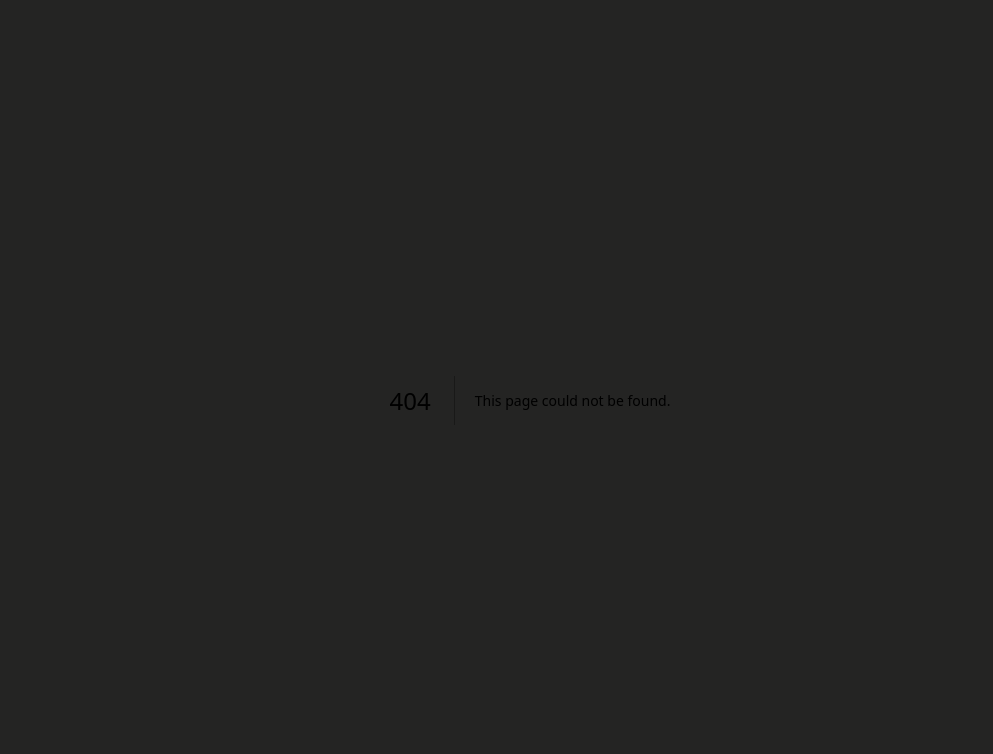
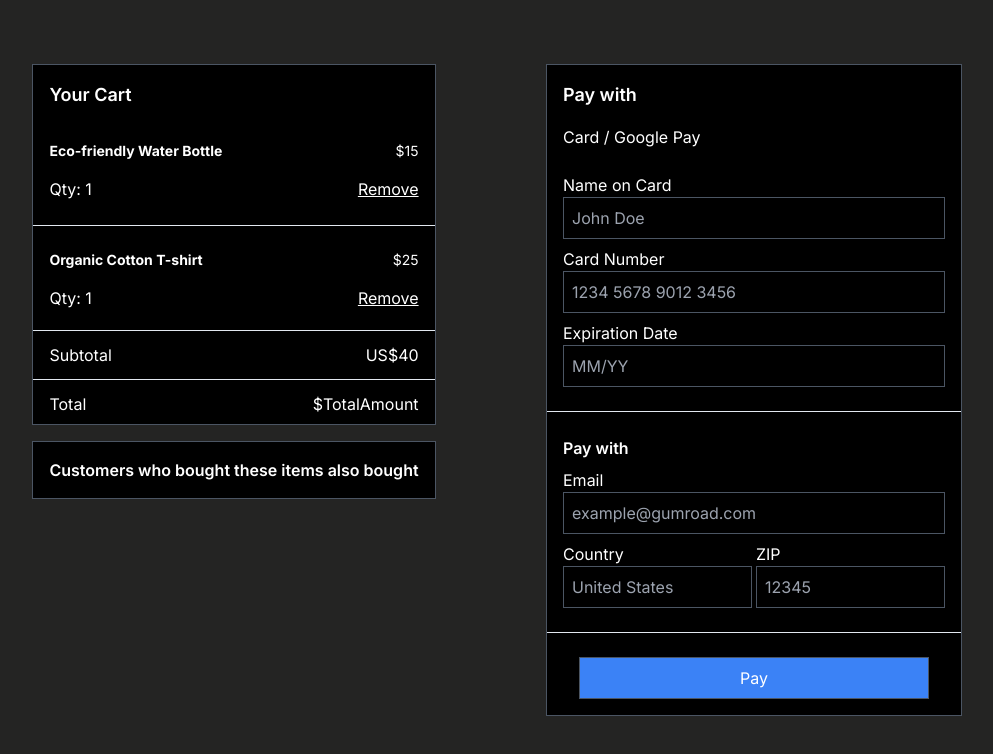
Before and after one commit to cdreetz/gumroad-v2, a Next.js app: page /checkout in a window 1280 px wide. Before the commit this address had no page. Shown: the top 754 px of the page, without its empty margins (110-1103 px from the left). Built offline with nearby package versions, Linux system fonts and the light colour scheme.

Commit message:
checkout page

```diff
--- /dev/null
+++ b/app/checkout/page.tsx
@@ -0,0 +1,110 @@
+import { Separator } from "@/components/ui/separator";
+
+interface CheckoutItemProps {
+  productName: string;
+  price: number;
+}
+
+function CheckoutItem({ productName, price }: CheckoutItemProps) {
+  return (
+      <div className="grid grid-cols-2 gap-4 p-4">
+        <div className="font-bold text-sm">{productName}</div>
+        <div className="text-right text-sm">${price}</div>
+        <div>Qty: 1</div>
+        <div className="text-right underline cursor-pointer">Remove</div>
+      </div>
+  )
+}
+
+function CheckoutCart() {
+  return (
+    <div className="flex flex-col">
+
+      <h2 className="text-lg font-semibold p-4">Your Cart</h2>
+      <CheckoutItem productName="Eco-friendly Water Bottle" price={15} />
+      <hr className="my-2" />
+      <CheckoutItem productName="Organic Cotton T-shirt" price={25} />
+      <hr className="my-1" />
+      <div className="flex justify-between px-4 py-2">
+        <div>Subtotal</div>
+        <div className="text-right">US$40</div>
+      </div>
+      <hr className="my-1" />
+      <div className="flex justify-between px-4 py-2">
+        <div>Total</div>
+        <div className="text-right">$TotalAmount</div>
+      </div>
+    </div>
+  )
+}
+
+function PaymentColumn() {
+  return (
+      <div className="bg-black border border-gray-600 lg:w-[416px] flex flex-col">
+        <h2 className="text-lg font-semibold mb-4 px-4 pt-4">Pay with</h2>
+        {/* Payment options here */}
+        <div className="space-y-2">
+          <div className="px-4">
+            <label className="block text-white">Card / Google Pay</label>
+            {/* Toggle or select component for payment option */}
+          </div>
+          <div className="flex flex-col gap-2 p-4">
+            <div>
+              <label className="block text-white">Name on Card</label>
+              <input type="text" placeholder="John Doe" className="w-full p-2 bg-black border border-gray-600 text-gray-400 placeholder-gray-400" />
+            </div>
+            <div>
+              <label className="block text-white">Card Number</label>
+              <input type="text" placeholder="1234 5678 9012 3456" className="w-full p-2 bg-black border border-gray-600 text-white placeholder-gray-400" />
+            </div>
+            <div>
+              <label className="block text-white">Expiration Date</label>
+              <input type="text" placeholder="MM/YY" className="w-full p-2 bg-black border border-gray-600 text-white placeholder-gray-400" />
+            </div>
+          </div>
+          <hr />
+          <div className="flex flex-col gap-2 p-4">
+            <h3 className="text-md font-semibold ">Pay with</h3>
+            <div>
+              <label className="block text-white">Email</label>
+              <input type="email" placeholder="example@gumroad.com" className="w-full p-2 bg-black border border-gray-600 text-white placeholder-gray-400" />
+            </div>
+            <div className="flex flex-row justify-between gap-1">
+              <div>
+                <label className="block text-white">Country</label>
+                <input type="text" placeholder="United States" className="w-full p-2 bg-black border border-gray-600 text-white placeholder-gray-400" />
+              </div>
+              <div>
+                <label className="block text-white">ZIP</label>
+                <input type="text" placeholder="12345" className="w-full p-2 bg-black border border-gray-600 text-white placeholder-gray-400" />
+              </div>
+            </div>
+          </div>
+          <hr />
+          <div className="px-8">
+            <button className="w-full bg-blue-500 p-2 my-4 border border-gray-600">Pay</button>
+          </div>
+        </div>
+      </div>
+  )
+}
+
+
+
+export default function CheckoutPage() {
+  return (
+    <div className="grid grid-cols-1 lg:grid-cols-2 gap-8 justify-center text-white w-full  bg-[#242423] mx-auto p-[clamp(1rem,5vw,4rem)]">
+      <div className="flex flex-col space-y-4 max-w-[660px] mx-auto">
+        <div className="bg-black border border-gray-600">
+          <CheckoutCart />
+          {/* List items in cart here */}
+        </div>
+        <div className="bg-black border border-gray-600 p-4">
+          <h2 className="text-md font-semibold">Customers who bought these items also bought</h2>
+          {/* Recommendations list here */}
+        </div>
+      </div>
+      <PaymentColumn />
+    </div>
+  )
+}
--- a/app/dashboard/layout.tsx
+++ b/app/dashboard/layout.tsx
@@ -47,7 +47,7 @@ export default function DashboardLayout({ children }: DashboardLayoutProps) {
 
   return (
     <div className="flex flex-col text-white w-full h-full">
-      <div className="flex w-full h-[100px] border-b border-gray-200">
+      <div className="flex w-full h-[100px] border-b border-gray-400">
         <div className="flex justify-center items-center w-1/6 bg-black">
           <h1 className="text-xl font-semibold">Gumroad</h1>
         </div>
--- a/app/dashboard/new-product/page.tsx
+++ b/app/dashboard/new-product/page.tsx
@@ -1,17 +1,46 @@
 "use client";
+import { z } from "zod";
 import { useState, useEffect } from 'react';
+import { useForm } from "react-hook-form";
 import { useRouter } from "next/navigation"; // Correct import for useRouter
 import { Input } from "@/components/ui/input";
 import { Label } from "@/components/ui/label";
+import { Button } from "@/components/ui/button";
 import { Textarea } from "@/components/ui/textarea";
 import { createClient } from "@/utils/supabase/client";
+import {
+  Form,
+  FormControl,
+  FormDescription,
+  FormField,
+  FormItem,
+  FormLabel,
+  FormMessage,
+} from "@/components/ui/form";
+
+import { zodResolver } from "@hookform/resolvers/zod";
+
+const formSchema = z.object({
+  name: z.string().min(3).max(20),
+  description: z.string().min(5).max(100),
+  price: z.string().min(1).max(10),
+  productfile: z.instanceof(File).optional(),
+})
 
 export default function NewProduct() {
-  const [productName, setProductName] = useState('');
-  const [productDescription, setProductDescription] = useState('');
-  const [productPrice, setProductPrice] = useState<string>('');
+  const [uploading, setUploading] = useState(false);
   const [userId, setUserId] = useState<string | null>(null);
   const router = useRouter();
+
+  const form = useForm<z.infer<typeof formSchema>>({
+    resolver: zodResolver(formSchema),
+    defaultValues: {
+      name: "",
+      description: "",
+      price: "",
+      productfile: undefined,
+    },
+  });
 
   useEffect(() => {
     const fetchUser = async () => {
@@ -28,52 +57,125 @@ export default function NewProduct() {
     fetchUser();
   }, [router]);
 
-  const handleSubmit = async (e: React.FormEvent<HTMLFormElement>) => {
-    e.preventDefault();
+  const handleSubmit = async (data: z.infer<typeof formSchema>) => {
     if (!userId) {
       console.error('User ID is not set. Cannot insert product.');
       return;
     }
 
-    const supabase = createClient();
-    const { error } = await supabase
+    setUploading(true);
+    let productFileUrl = null;
+
+    if (data.productfile) {
+      const file = data.productfile;
+      const fileExtension = file.name.split('.').pop();
+      const filePath = `public/${data.name}_image.${fileExtension}`;
+      const { error: uploadError } = await createClient()
+        .storage
+        .from('product_files')
+        .upload(filePath, file);
+
+      if (uploadError) {
+        console.error('Error uploading file', uploadError);
+        setUploading(false);
+        return;
+      }
+
+      productFileUrl = filePath;
+    }
+
+    const { error } = await createClient()
       .from('products')
       .insert([{
         id: crypto.randomUUID(),
-        seller: userId, // Include the userId when adding the product
-        name: productName,
-        description: productDescription,
-        price: productPrice,
+        seller: userId,
+        name: data.name,
+        description: data.description,
+        price: data.price,
+        image_url: productFileUrl,
       }]);
 
     if (error) {
       console.error('Error inserting product:', error);
+      setUploading(false);
     } else {
       console.log('Product added successfully');
       router.push('/dashboard/my-products'); // Redirect to products page on success
+      setUploading(false);
     }
   };
 
   return (
-    <div className="flex flex-col text-white w-full my-10">
+    <div className="flex flex-col w-full my-10">
       <div className="flex flex-1 justify-center items-center">
-        <form onSubmit={handleSubmit} className="space-y-6 w-full max-w-md">
-          <div>
-            <Label htmlFor="productName" className="block text-sm font-medium text-white">Name</Label>
-            <Input type="text" id="productName" name="productName" placeholder="Name of product" value={productName} onChange={(e) => setProductName(e.target.value)} className="mt-1 block w-full rounded-md bg-black text-white border-gray-300 shadow-sm focus:border-indigo-500 focus:ring-indigo-500 sm:text-sm" required />
-          </div>
-          <div>
-            <Label htmlFor="description" className="block text-sm font-medium text-white">Description</Label>
-            <Textarea id="description" name="description" placeholder="Product description" value={productDescription} onChange={(e) => setProductDescription(e.target.value)} className="mt-1 block w-full rounded-md bg-black text-white border-gray-300 shadow-sm focus:border-indigo-500 focus:ring-indigo-500 sm:text-sm" required />
-          </div>
-          <div>
-            <Label htmlFor="price" className="block text-sm font-medium text-white">Price</Label>
-            <Input type="text" id="price" name="price" placeholder="Price" value={productPrice} onChange={(e) => setProductPrice(e.target.value)} className="mt-1 block w-full rounded-md bg-black text-white border-gray-300 shadow-sm focus:border-indigo-500 focus:ring-indigo-500 sm:text-sm" required />
-          </div>
-          <div>
-            <button type="submit" className="w-full bg-[#ff90e8] text-black rounded-md py-2">Submit</button>
-          </div>
-        </form>
+        <Form {...form}>
+          <form onSubmit={form.handleSubmit(handleSubmit)} className="space-y-6 w-full max-w-md">
+            <FormField
+              control={form.control}
+              name="name"
+              render={({ field }) => (
+                <FormItem>
+                  <FormLabel>Name</FormLabel>
+                  <FormControl>
+                    <Input placeholder="Name of product" {...field} className="mt-1 block w-full rounded-md bg-black text-white border-gray-300 shadow-sm focus:border-indigo-500 focus:ring-indigo-500 sm:text-sm" />
+                  </FormControl>
+                </FormItem>
+              )}
+            />
+            <FormField
+              control={form.control}
+              name="description"
+              render={({ field }) => (
+                <FormItem>
+                  <FormLabel>Description</FormLabel>
+                  <FormControl>
+                    <Textarea placeholder="Product description" {...field} className="mt-1 block w-full rounded-md bg-black text-white border-gray-300 shadow-sm focus:border-indigo-500 focus:ring-indigo-500 sm:text-sm" />
+                  </FormControl>
+                </FormItem>
+              )}
+            />
+            <FormField
+              control={form.control}
+              name="price"
+              render={({ field }) => (
+                <FormItem>
+                  <FormLabel>Price</FormLabel>
+                  <FormControl>
+                    <Input placeholder="Price" {...field} className="mt-1 block w-full rounded-md bg-black text-white border-gray-300 shadow-sm focus:border-indigo-500 focus:ring-indigo-500 sm:text-sm" />
+                  </FormControl>
+                </FormItem>
+              )}
+            />
+            <FormField
+              control={form.control}
+              name="productfile"
+              render={({ field }) => (
+                <FormItem>
+                  <FormLabel>Product Image</FormLabel>
+                  <FormControl className="text-white">
+                    <Input
+                      type="file"
+                      accept="image/*"
+                      disabled={uploading}
+                      onChange={(e) => {
+                        if (e.target.files?.[0]) {
+                          field.onChange(e.target.files[0]);
+                        }
+                      }}
+                      className="bg-black text-white file:text-white"
+                    />
+                  </FormControl>
+                  <FormDescription>
+                    Please upload an image of the product.
+                  </FormDescription>
+                </FormItem>
+              )}
+            />
+            <button type="submit" disabled={uploading} className="w-full bg-[#ff90e8] text-black rounded-md py-2">
+              {uploading ? 'Uploading...' : 'Submit'}
+            </button>
+          </form>
+        </Form>
       </div>
     </div>
   )
--- /dev/null
+++ b/components/ui/separator.tsx
@@ -0,0 +1,31 @@
+"use client"
+
+import * as React from "react"
+import * as SeparatorPrimitive from "@radix-ui/react-separator"
+
+import { cn } from "@/lib/utils"
+
+const Separator = React.forwardRef<
+  React.ElementRef<typeof SeparatorPrimitive.Root>,
+  React.ComponentPropsWithoutRef<typeof SeparatorPrimitive.Root>
+>(
+  (
+    { className, orientation = "horizontal", decorative = true, ...props },
+    ref
+  ) => (
+    <SeparatorPrimitive.Root
+      ref={ref}
+      decorative={decorative}
+      orientation={orientation}
+      className={cn(
+        "shrink-0 bg-border",
+        orientation === "horizontal" ? "h-[1px] w-full" : "h-full w-[1px]",
+        className
+      )}
+      {...props}
+    />
+  )
+)
+Separator.displayName = SeparatorPrimitive.Root.displayName
+
+export { Separator }
--- a/package.json
+++ b/package.json
@@ -11,6 +11,7 @@
   "dependencies": {
     "@hookform/resolvers": "^3.4.2",
     "@radix-ui/react-label": "^2.0.2",
+    "@radix-ui/react-separator": "^1.0.3",
     "@radix-ui/react-slot": "^1.0.2",
     "@supabase/auth-helpers-nextjs": "^0.10.0",
     "@supabase/ssr": "^0.3.0",
@@ -23,6 +24,7 @@
     "react": "^18",
     "react-dom": "^18",
     "react-hook-form": "^7.51.5",
+    "resend": "^3.2.0",
     "tailwind-merge": "^2.3.0",
     "tailwindcss-animate": "^1.0.7",
     "zod": "^3.23.8"
```
Also changed, not shown: 1 other file (tests, documents, lock files or other folders).
